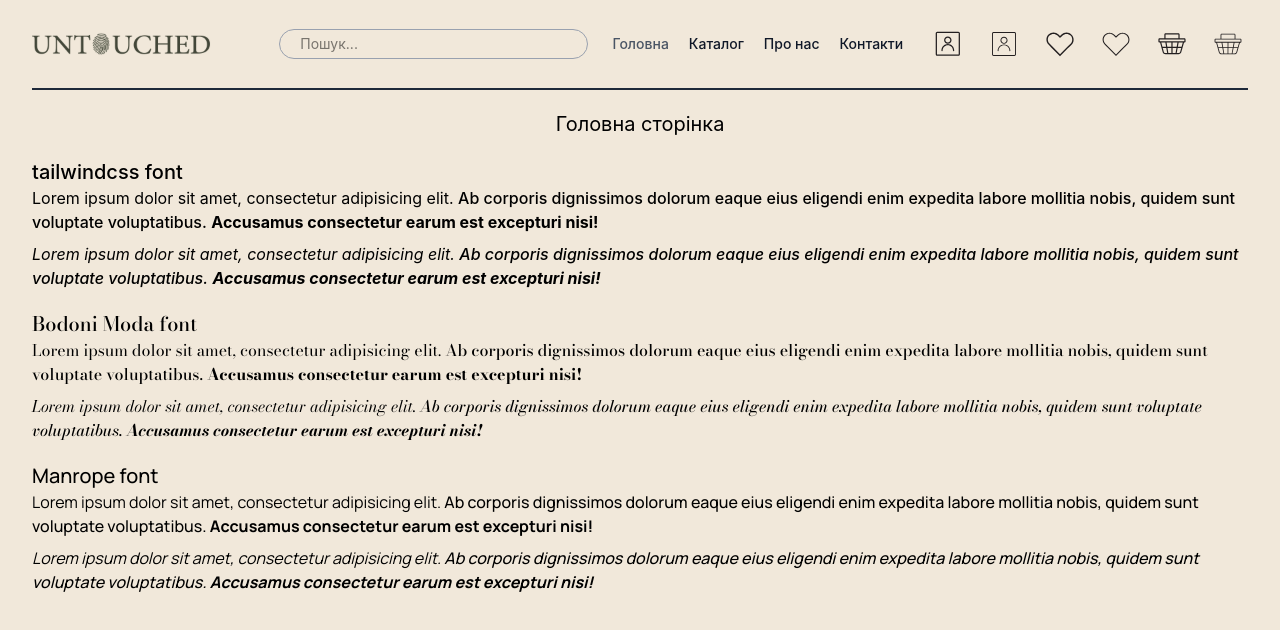
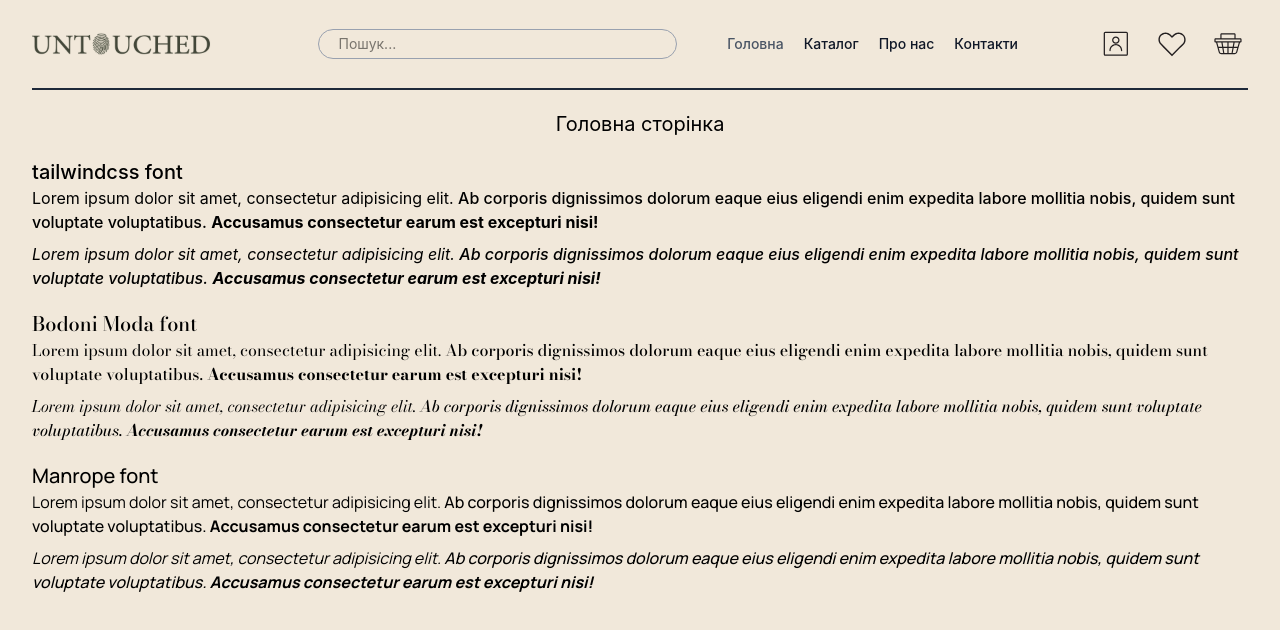
Before and after one commit to makeup-clone/makeup-web, a React (Vite) app: page / in a window 1280 px wide. Shown: the top 630 px of the page. Built offline with nearby package versions, Linux system fonts and the light colour scheme; no server answers.

Commit message:
refactor: small UI cleanup

```diff
--- a/src/components/UserActions.tsx
+++ b/src/components/UserActions.tsx
@@ -7,9 +7,6 @@ import {useRef} from "react";
 import heart3Icon from "../assets/heart3-01.svg";
 import profile3Icon from "../assets/profile3-01.svg";
 import shopping3Icon from "../assets/shopping3-01.svg";
-import heartIcon from "../assets/heart.svg";
-import profileIcon from "../assets/profile.svg";
-import shoppingIcon from "../assets/shopping.svg";
 
 const UserActions = () => {
     const { openLogin } = useAuthModal();
@@ -28,34 +25,14 @@ const UserActions = () => {
                     openLogin();
             }
         },
-        { key: '2',label: <div>
-                <img src={profileIcon} draggable={false} className="w-8 h-8 shrink-0" alt="profile"/>
-            </div>,
-            onClick: () => {
-                if (isAuthenticated)
-                    toggleMenu();
-                else
-                    openLogin();
-            }
-        },
         {
             key: '3', label: <div>
                 <img src={heart3Icon} draggable={false} className="w-9 h-9 shrink-0" alt="heart3"/>
             </div>
         },
         {
-            key: '4', label: <div>
-                <img src={heartIcon} draggable={false} className="w-9 h-9 shrink-0" alt="heart"/>
-            </div>
-        },
-        {
             key: '5', label: <div>
                 <img src={shopping3Icon} draggable={false} className="w-9 h-9 shrink-0" alt="shopping3"/>
-            </div>
-        },
-        {
-            key: '6', label: <div>
-                <img src={shoppingIcon} draggable={false} className="w-9 h-9 shrink-0" alt="shopping"/>
             </div>
         },
     ]
```
